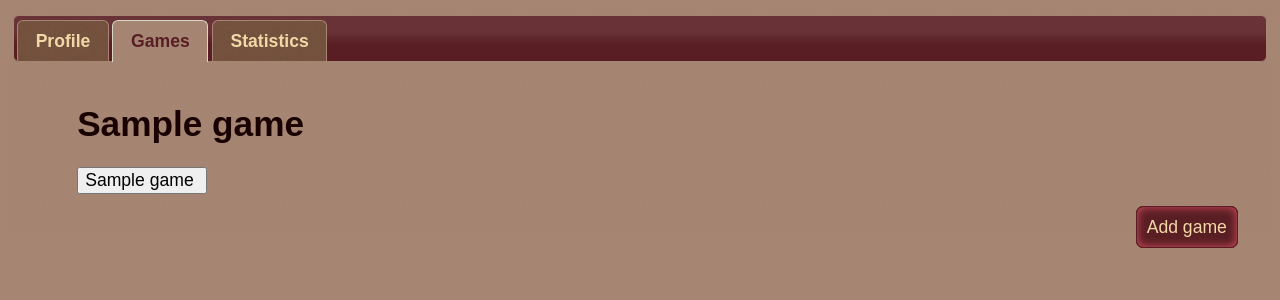
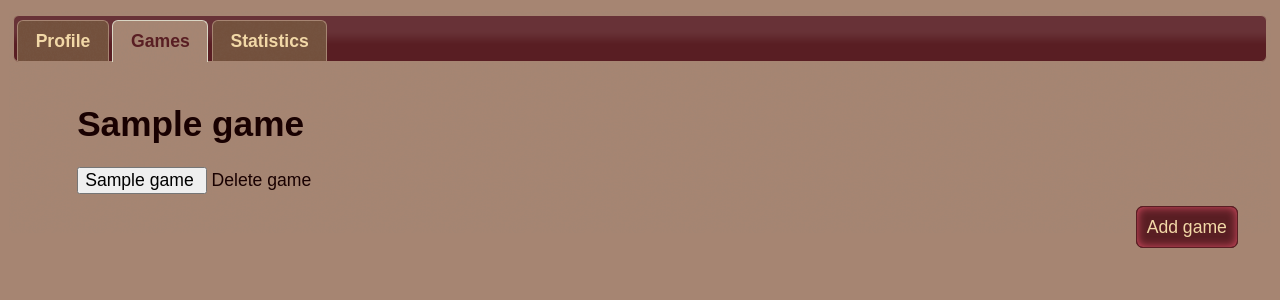
Before and after one commit to melnychukJS/wsd2015, a Django app: page /developer in a window 1280 px wide, after a click on "Games". Shown: the part 50-350 px from the top of the page. Run offline with Django 3.2, Linux system fonts and the light colour scheme; a user stored in the database is signed in; tables that the repository leaves empty hold one stand-in row (values such as "Sample post"); parts of the project's set-up code (start-up, migrations or seed data) failed here and were passed over; some libraries are stand-ins or nearby versions.

Commit message:
delete game page, games in developers page

```diff
--- a/jsShop/jsShop/urls.py
+++ b/jsShop/jsShop/urls.py
@@ -26,6 +26,7 @@ urlpatterns = [
     url(r'^user',views.user),
     url(r'^add-game',views.add_game),
 	url(r'', include('webshop.urls')),
-	url(r'^game/(?P<id>[0-9])',views.game),
-	url(r'^play/(?P<id>[0-9])',views.play)
+	url(r'^game/(?P<id>[0-9])/$',views.game),
+	url(r'^play/(?P<id>[0-9])',views.play),
+	url(r'^del-game/(?P<id>[0-9])/$',views.remove_game)
 ]
--- a/jsShop/webshop/templates/webshop/base.html
+++ b/jsShop/webshop/templates/webshop/base.html
@@ -24,7 +24,7 @@
           <a href="home"><i class="fa fa-home fa-3x"></i></a>
         </div>
         <div id="profile-button">
-          <a href="user"><i class="fa fa-user fa-3x"></i></a>
+          <a href="/user.html"><i class="fa fa-user fa-3x"></i></a>
         </div>
         <div id="log-out-button">
           <a href="/registration/logout"><i class="fa fa-sign-out fa-3x"></i></a>
--- a/jsShop/webshop/templates/webshop/developer.html
+++ b/jsShop/webshop/templates/webshop/developer.html
@@ -24,11 +24,14 @@
         <h1><a href="webshop/game.html" value={{game.title}}>{{ game.title }}</a></h1>
     <form action="webshop/game.html" method="POST">
     <input id="submit" type="button" value="{{ game.title }} " name="{{ game.title }}" />
+    <a href="/del-game/{{ game.id }}" type="button">Delete game</a>
+
         {% endfor %}
       </ul>
     </div>
     <div id="add-game">
       <a href="add-game.html">Add game</a>
+
     </div>
   </div>
 
--- a/jsShop/webshop/templates/webshop/home.html
+++ b/jsShop/webshop/templates/webshop/home.html
@@ -13,7 +13,7 @@
       <p>Browse games</p><br/>
       <ul>
         {% for g in games %}
-          <li><a href="{{ g.link }}">{{ g.title }}</a></li>
+          <li><a href="/game/{{ g.id }}">{{ g.title }}</a></li>
         {% endfor %}
       </ul>
     </div>
--- a/jsShop/webshop/urls.py
+++ b/jsShop/webshop/urls.py
@@ -13,7 +13,7 @@ urlpatterns = [
             form_class=RegisterForm,
             success_url='home')),
     url(r'^registration/logout/$', 'django.contrib.auth.views.logout'),
-    url(r'^test/$', views.add_game ),
+    url(r'^test/$', views.game ),
 #    url(r'^webshop/game', views.game_page(Game) )
 #    url(r'^test/$', CreateView.as_view(
 #    		template_name='test.html',
--- a/jsShop/webshop/views.py
+++ b/jsShop/webshop/views.py
@@ -63,7 +63,9 @@ def userpage(request):
 def user(request):
 	user1=request.user
 	if in_group(user1, 'Developers'):
-		return render(request, 'webshop/developer.html')
+		owner=request.user
+		games=Game.objects.filter(author=owner)   #only his games appear in his page
+		return render(request, 'webshop/developer.html', {'games': games})
 	else:
 		return render(request, 'webshop/user.html')
 
@@ -119,8 +121,8 @@ def add_game(request):
 #Deleting game
 @login_required
 @group_required('Developers')
-def remove_game(request, title):
-	rem=Game.objects.get('title')
+def remove_game(request, id):
+	rem=Game.objects.get(id=int(id))
 	author=request.user
 	if rem.author==author:
 		rem.delete()
```
Also changed, not shown: jsShop/webshop/templates/webshop/del-game.html (line endings or trailing spaces).
